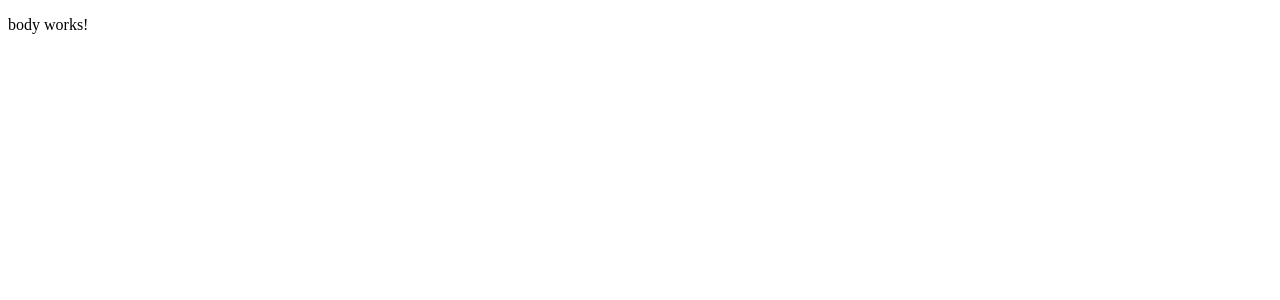
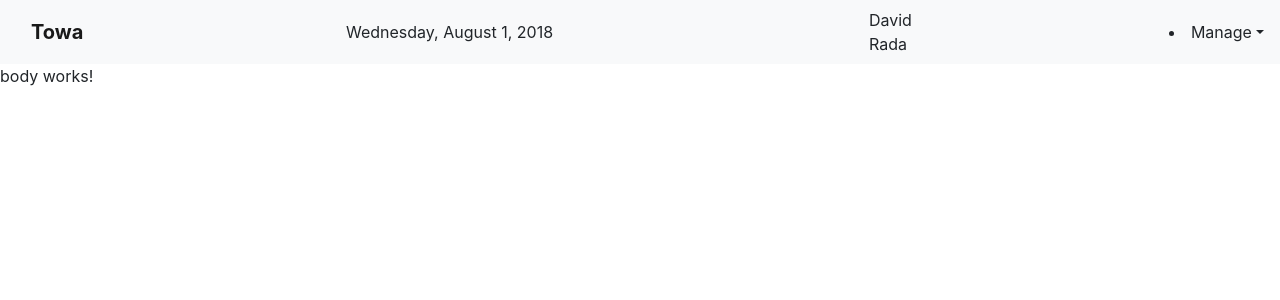
Before and after one commit to CatherineHernandez/OnTimeTest, an Angular app: page /Body in a window 1280 px wide. Shown: the top 300 px of the page. Built offline with nearby package versions, Linux system fonts and the light colour scheme.

Commit message:
made de navigation bar but it has some errors
i made the navigation bar but it has some erros trying to load bootstrap classes and i dont know why

```diff
--- a/angular.json
+++ b/angular.json
@@ -23,6 +23,7 @@
               "src/assets"
             ],
             "styles": [
+              "node_modules/bootstrap/dist/css/bootstrap.min.css",
               "src/styles.css"
             ],
             "scripts": []
--- a/package.json
+++ b/package.json
@@ -20,6 +20,8 @@
     "@angular/platform-browser": "^6.0.3",
     "@angular/platform-browser-dynamic": "^6.0.3",
     "@angular/router": "^6.0.3",
+    "angular": "^1.7.2",
+    "bootstrap": "^4.1.3",
     "core-js": "^2.5.4",
     "rxjs": "^6.0.0",
     "zone.js": "^0.8.26"
--- a/src/app/Components/RestofApp/body/body.component.html
+++ b/src/app/Components/RestofApp/body/body.component.html
@@ -1,3 +1,4 @@
+<app-header></app-header>
 <p>
   body works!
 </p>
--- a/src/app/Components/RestofApp/header/header.component.html
+++ b/src/app/Components/RestofApp/header/header.component.html
@@ -1,3 +1,23 @@
-<p>
-  header works!
-</p>
+<!-- The navbar -->
+<nav class="navbar navbar-light bg-light">
+  <!-- The Logo -->
+  <div class="col-lg-1">
+    <span class="navbar-brand mb-0 h2"><b>Towa</b></span>
+  </div>
+  <!-- The date -->
+  <div class="col-lg-3 nav-item">
+    {{ NowDate | date: 'fullDate' }}
+  </div>
+  <!-- The user -->
+  <div class="col-lg-1 nav-item">
+    David Rada
+  </div>
+  <!-- for the dropdown menu for surprise-->
+  <li class="dropdown" >
+    <a style="cursor: pointer;" class="dropdown-toggle" role="button">Manage<span class="caret"></span></a>
+    <ul class="dropdown-menu">
+      <li><a style="cursor: pointer;">Save Data</a></li>
+      <li><a style="cursor: pointer;">Fetch Data</a></li>
+    </ul>
+  </li>
+</nav>
--- a/src/app/Components/RestofApp/header/header.component.ts
+++ b/src/app/Components/RestofApp/header/header.component.ts
@@ -7,9 +7,12 @@ import { Component, OnInit } from '@angular/core';
 })
 export class HeaderComponent implements OnInit {
 
+  NowDate: string;
+
   constructor() { }
 
   ngOnInit() {
+    this.NowDate = new Date().toDateString();
   }
 
 }
```
Also changed, not shown: 1 other file (tests, documents, lock files or other folders).
